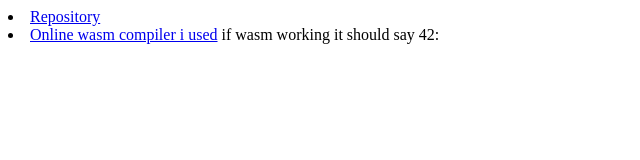
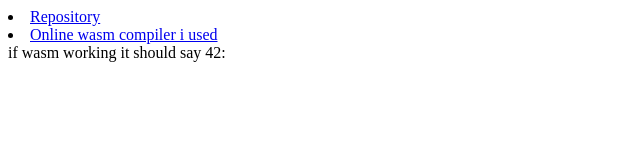
Before and after one commit to jack-cedar/wasmTesting, a plain HTML site: page wasmTesting/index.html in a window 1280 px wide. Shown: the whole page, without its empty margins (0-640 px from the left). Drawn offline with Linux system fonts and the light colour scheme; no server answers.

Commit message:
Update index.html

```diff
--- a/wasmTesting/index.html
+++ b/wasmTesting/index.html
@@ -5,8 +5,8 @@
     <title>Document</title>
 </head>
 <body>
-    <li><a href="https://github.com/jack-cedar/wasmTesting">Repository</a>
-    <li><a href="https://wasdk.github.io/WasmFiddle/">Online wasm compiler i used</a>
+    <li><a href="https://github.com/jack-cedar/wasmTesting">Repository</a> <br>
+    <li><a href="https://wasdk.github.io/WasmFiddle/">Online wasm compiler i used</a> <br>
     if wasm working it should say 42:
     <div id="myDiv"></div>
     <script src="utils.js"></script>
```
